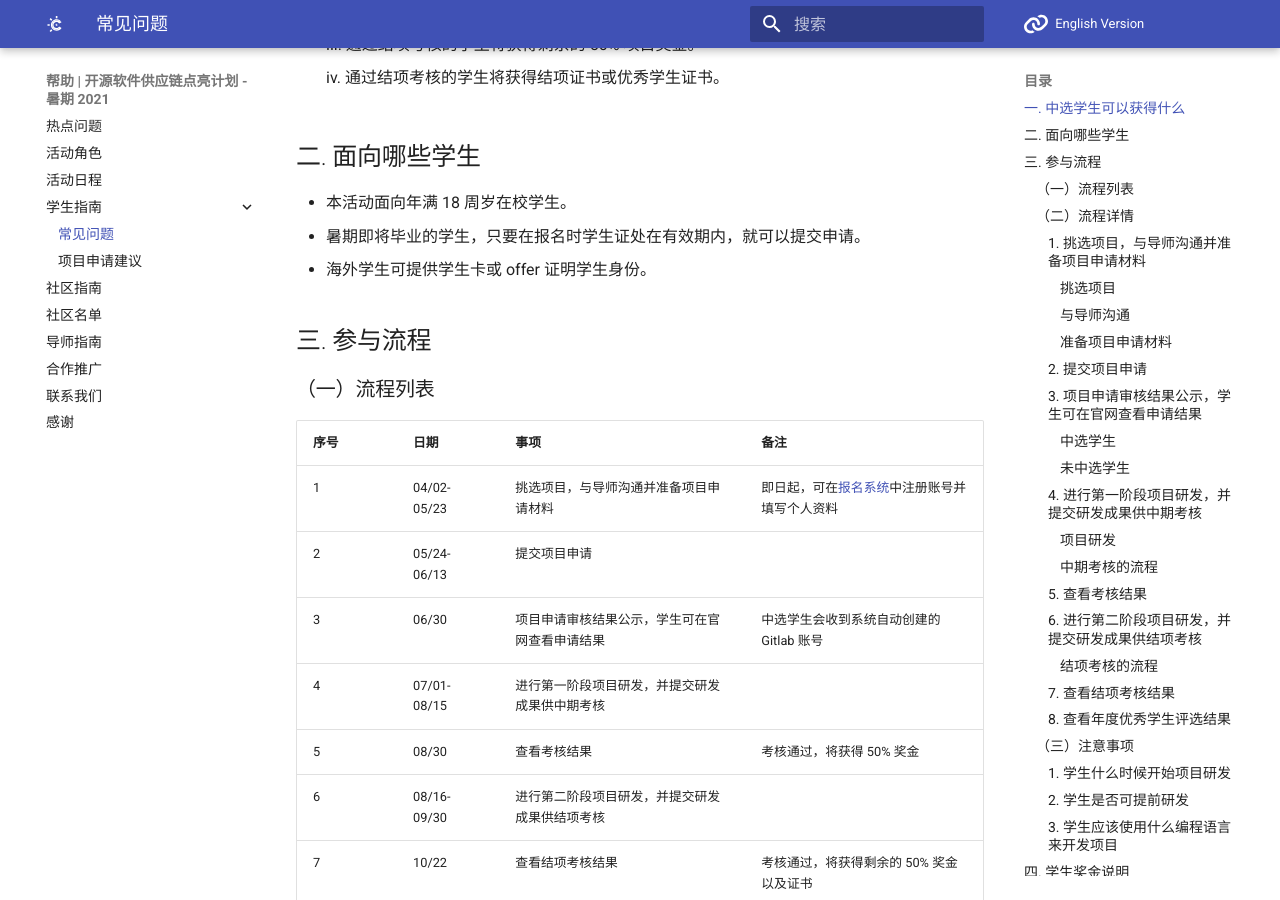
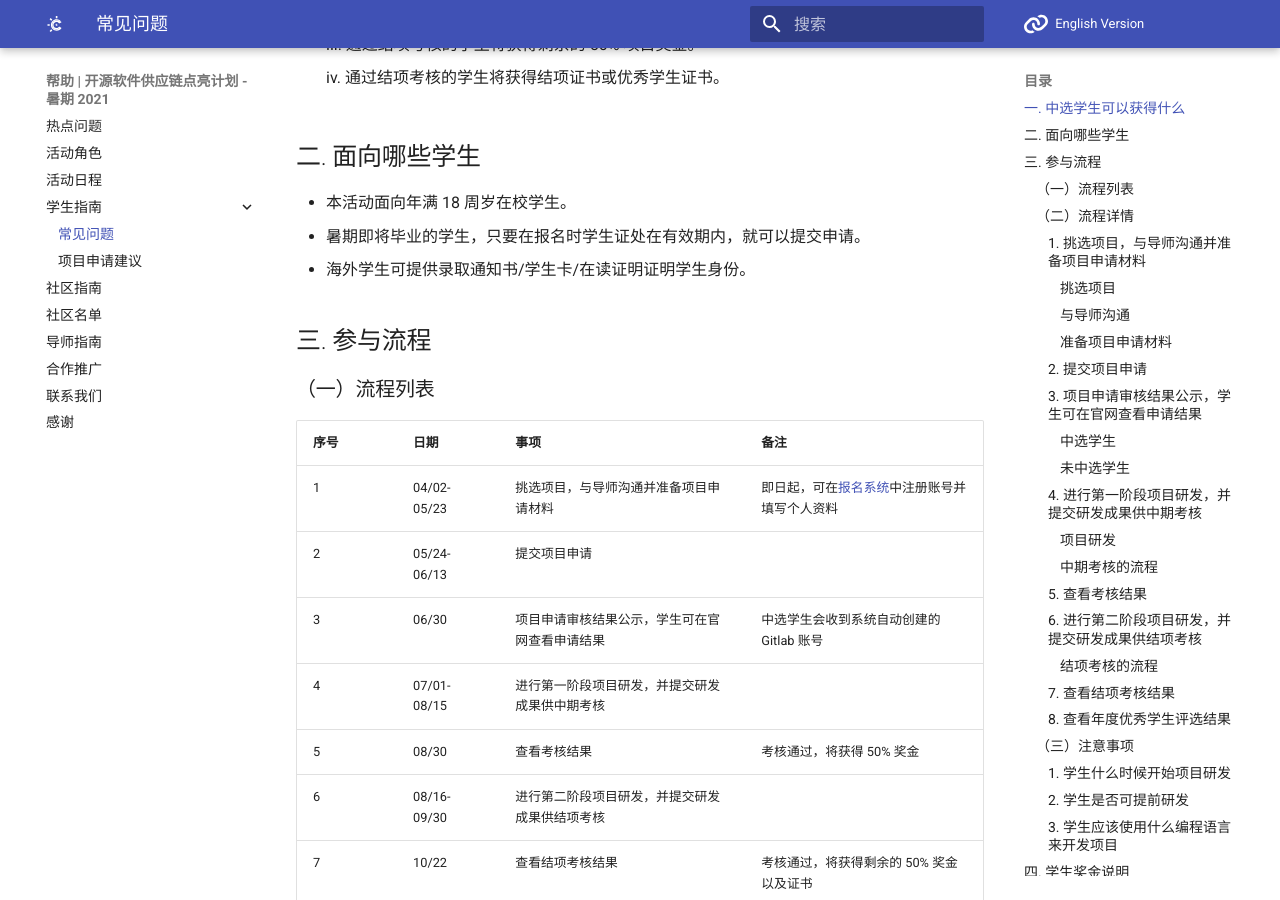
Before and after one commit to summer-ospp/help, an MkDocs documentation site: the page built from docs/student.md, in a window 1280 px wide and 900 px high, scrolled down 474 px. Built offline with MkDocs 1.6.1 and Material for MkDocs 9.7.7, drawn with Linux system fonts in a browser that asks for light colours; comment, search, counter and statistics services are not loaded.

Commit message:
Update student.md

```diff
--- a/docs/student.md
+++ b/docs/student.md
@@ -30,7 +30,7 @@
 
 - 本活动面向年满 18 周岁在校学生。
 - 暑期即将毕业的学生，只要在报名时学生证处在有效期内，就可以提交申请。
-- 海外学生可提供学生卡或 offer 证明学生身份。
+- 海外学生可提供录取通知书/学生卡/在读证明证明学生身份。
 
 
 
```
